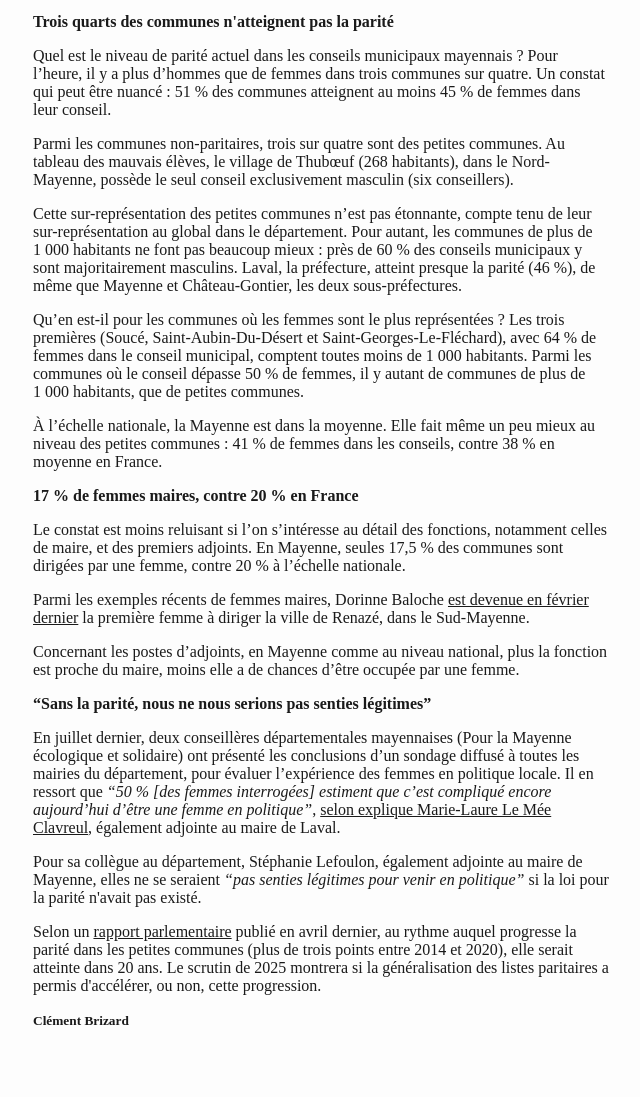
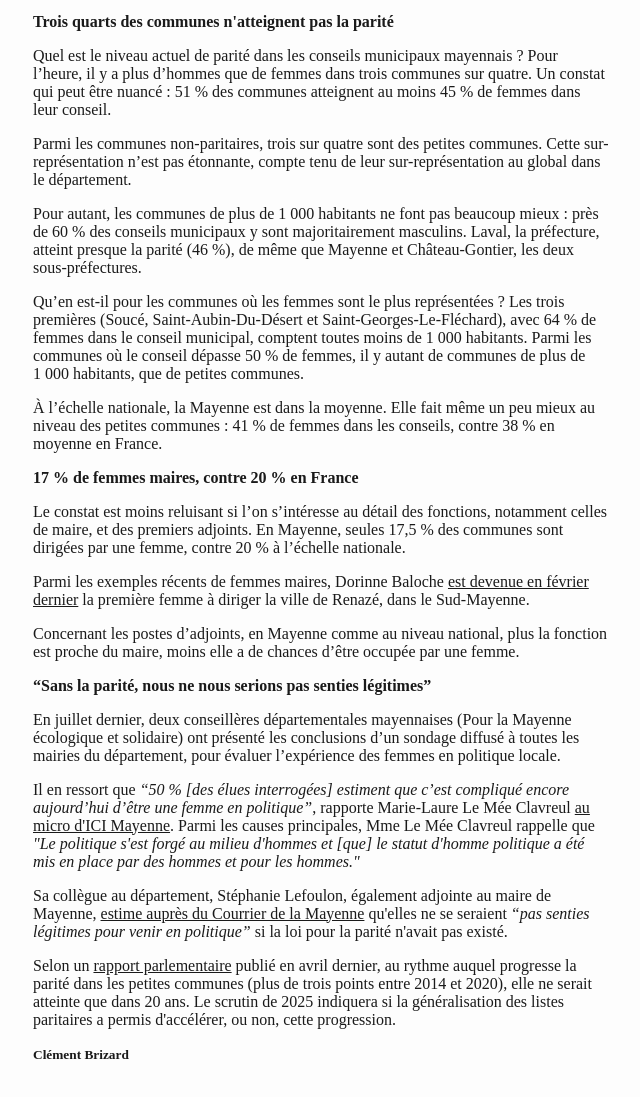
Before and after one commit to clementbrizard/portfolio, a plain HTML site: page 20251214-municipales-2025-parite-ou-en-est-la-mayenne.html in a window 1280 px wide. Shown: the part 461-1558 px from the top of the page, without its empty margins (319-959 px from the left). Drawn offline with Linux system fonts and the light colour scheme; a script that the page names is missing.

Commit message:
Dernières corrections article municipales parité Mayenne

```diff
--- a/20251214-municipales-2025-parite-ou-en-est-la-mayenne.html
+++ b/20251214-municipales-2025-parite-ou-en-est-la-mayenne.html
@@ -246,7 +246,8 @@
         <small>Le 14 décembre 2025</small>
         <p>Les 15 et 22 mars 2026, pour la première fois dans les communes de moins de 1&nbsp;000&nbsp;habitants, les
             bulletins tomberont tous dans l’urne avec des listes paritaires. Cette règle, déjà en vigueur depuis
-            2014 dans les communes de plus de 1&nbsp;000&nbsp;habitants, a été généralisée par une loi votée en mai dernier.
+            2014 dans les communes de plus de 1&nbsp;000&nbsp;habitants, a été généralisée par une loi votée en mai
+            dernier.
             En plus d’être paritaires, les listes devront alterner entre un homme et une femme (ou inversement).</p>
         <p>La mesure n’est pas anodine, dans un pays où ces petites communes représentent <a
                 href="https://www.vie-publique.fr/eclairage/270578-bilan-de-lapplication-des-regles-de-la-parite-aux-elections-municipales#:~:text=70%%20des%20communes"
@@ -259,7 +260,7 @@
                 target="_blank">qui
                 soulignait qu'</a> <em>“en l’absence de contraintes, la parité n’advient pas”</em>.</p>
         <p><strong>Trois quarts des communes n'atteignent pas la parité</strong></p>
-        <p>Quel est le niveau de parité actuel dans les conseils municipaux mayennais&nbsp;? Pour l’heure, il y a plus
+        <p>Quel est le niveau actuel de parité dans les conseils municipaux mayennais&nbsp;? Pour l’heure, il y a plus
             d’hommes que de femmes dans trois communes sur quatre. Un constat qui peut être nuancé&nbsp;: 51&nbsp;% des
             communes atteignent au moins 45&nbsp;% de femmes dans leur conseil.</p>
         <div class="flourish-embed flourish-map" data-src="visualisation/26748715">
@@ -268,17 +269,20 @@
                     alt="map visualization" /></noscript>
         </div>
         <p>Parmi les communes non-paritaires, trois sur
-            quatre sont des petites communes. Au tableau des mauvais élèves, le village de Thubœuf (268&nbsp;habitants), dans
-            le Nord-Mayenne, possède le seul conseil exclusivement masculin (six&nbsp;conseillers).</p>
-        <p>Cette sur-représentation des petites communes n’est pas étonnante, compte tenu de leur sur-représentation au
-            global dans le département. Pour autant, les communes de plus de 1&nbsp;000&nbsp;habitants ne font pas beaucoup
+            quatre sont des petites communes. Cette sur-représentation n’est pas étonnante, compte tenu de leur
+            sur-représentation au
+            global dans le département.</p>
+        <p>Pour autant, les communes de plus de 1&nbsp;000&nbsp;habitants ne font pas beaucoup
             mieux&nbsp;:&nbsp;près de 60&nbsp;%&nbsp;des conseils municipaux y sont majoritairement masculins. Laval, la
             préfecture, atteint
             presque la parité (46&nbsp;%), de même que Mayenne et Château-Gontier, les deux sous-préfectures.</p>
         <p>Qu’en est-il pour les communes où les femmes sont le plus représentées ? Les
-            trois premières (Soucé, Saint-Aubin-Du-Désert et Saint-Georges-Le-Fléchard), avec 64&nbsp;%&nbsp;de femmes dans le
-            conseil municipal, comptent toutes moins de 1&nbsp;000&nbsp;habitants. Parmi les communes où le conseil dépasse
-            50&nbsp;%&nbsp;de femmes, il y autant de communes de plus de 1&nbsp;000&nbsp;habitants, que de petites communes.</p>
+            trois premières (Soucé, Saint-Aubin-Du-Désert et Saint-Georges-Le-Fléchard), avec 64&nbsp;%&nbsp;de femmes
+            dans le
+            conseil municipal, comptent toutes moins de 1&nbsp;000&nbsp;habitants. Parmi les communes où le conseil
+            dépasse
+            50&nbsp;%&nbsp;de femmes, il y autant de communes de plus de 1&nbsp;000&nbsp;habitants, que de petites
+            communes.</p>
         <p>À l’échelle nationale, la Mayenne est dans la moyenne. Elle fait même un peu mieux au niveau des petites
             communes : 41&nbsp;%&nbsp;de femmes dans les conseils, contre 38&nbsp;%&nbsp;en moyenne en France.</p>
         <div class="flourish-embed flourish-chart" data-src="visualisation/26772595">
@@ -288,7 +292,8 @@
         </div>
         <p><strong>17&nbsp;%&nbsp;de femmes maires, contre 20&nbsp;%&nbsp;en France</strong></p>
         <p>Le constat est moins reluisant si l’on s’intéresse au détail des fonctions, notamment celles de maire, et des
-            premiers adjoints. En Mayenne, seules 17,5&nbsp;%&nbsp;des communes sont dirigées par une femme, contre 20&nbsp;%&nbsp;à
+            premiers adjoints. En Mayenne, seules 17,5&nbsp;%&nbsp;des communes sont dirigées par une femme, contre
+            20&nbsp;%&nbsp;à
             l’échelle nationale.</p>
         <div class="flourish-embed flourish-map" data-src="visualisation/26794839">
             <script src="https://public.flourish.studio/resources/embed.js"></script><noscript><img
@@ -309,17 +314,23 @@
         <p><strong>“Sans la parité, nous ne nous serions pas senties légitimes”</strong></p>
         <p>En juillet dernier, deux conseillères départementales mayennaises (Pour la Mayenne écologique et solidaire)
             ont présenté les conclusions d’un sondage diffusé à toutes les mairies du département, pour évaluer
-            l’expérience des femmes en politique locale. Il en ressort que <em>“50&nbsp;%&nbsp;[des femmes
-                interrogées] estiment que c’est compliqué encore aujourd’hui d’être une femme en politique”</em>, <a
-                href="https://www.francebleu.fr/emissions/l-invite-ici-mayenne/femmes-politiques-en-mayenne-interrogees-sur-leur-engagement-plus-de-20-ont-repondu-avoir-ete-victimes-de-sexisme-4547176 "
-                target="_blank">selon
-                explique Marie-Laure Le Mée Clavreul</a>, également adjointe au maire de Laval.</p>
-        <p>Pour sa collègue au département, Stéphanie Lefoulon, également adjointe au maire de Mayenne, elles ne se
-            seraient <em>“pas senties
-                légitimes pour venir en politique”</em> si la loi pour la parité n'avait pas existé.</p>
+            l’expérience des femmes en politique locale.
+
+        <p>Il en ressort que <em>“50&nbsp;%&nbsp;[des élues
+                interrogées] estiment que c’est compliqué encore aujourd’hui d’être une femme en politique”</em>, rapporte Marie-Laure Le Mée Clavreul <a
+                href="https://www.francebleu.fr/emissions/l-invite-ici-mayenne/femmes-politiques-en-mayenne-interrogees-sur-leur-engagement-plus-de-20-ont-repondu-avoir-ete-victimes-de-sexisme-4547176"
+                target="_blank">au micro d'ICI Mayenne</a>. Parmi
+            les causes principales, Mme Le Mée Clavreul rappelle que <em>"Le politique s'est forgé au milieu d'hommes et [que] le
+                statut d'homme politique a été mis en place par des hommes et pour les hommes."</em></p>
+        <p>Sa collègue au département, Stéphanie Lefoulon, également adjointe au maire de
+            Mayenne, <a href="https://www.lecourrierdelamayenne.fr/actualite-33836-femmes-en-politique-un-sondage-mene-en-mayenne-c-est-un-peu-complique-de-se-faire-entendre"
+                target="_blank">estime auprès du Courrier de la Mayenne</a> qu'elles ne se
+            seraient <em>“pas senties légitimes pour venir en politique”</em> si la loi pour la parité n'avait pas
+            existé.</p>
         <p>Selon un <a href="https://www.assemblee-nationale.fr/dyn/17/rapports/cion_lois/l17b1245_rapport-fond"
-                target="_blank">rapport parlementaire</a> publié en avril dernier, au rythme auquel progresse la parité dans les petites communes (plus de trois
-            points entre 2014 et 2020), elle serait atteinte dans 20&nbsp;ans. Le scrutin de 2025 montrera si la
+                target="_blank">rapport parlementaire</a> publié en avril dernier, au rythme auquel progresse la parité
+            dans les petites communes (plus de trois
+            points entre 2014 et 2020), elle ne serait atteinte que dans 20&nbsp;ans. Le scrutin de 2025 indiquera si la
             généralisation des listes paritaires a permis d'accélérer, ou non, cette progression.</a></p>
         <small><strong>Clément Brizard</strong></small>
     </section>
```
